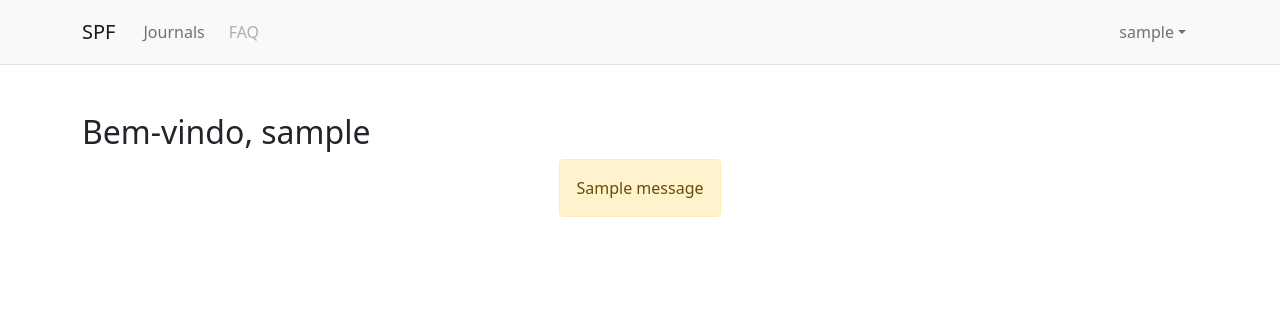
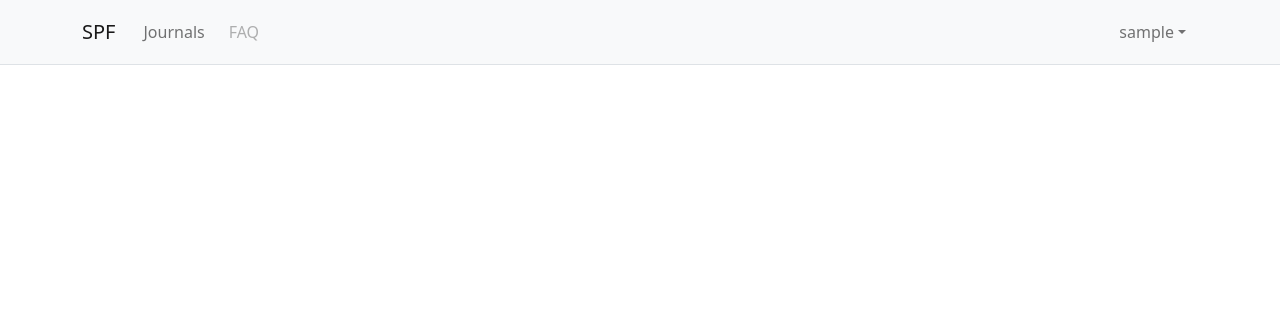
Before and after one commit to scieloorg/kernel_to_webiste, a Django app: page / in a window 1280 px wide. Shown: the top 325 px of the page. Run offline with Django 3.2, Linux system fonts and the light colour scheme; a user stored in the database is signed in; tables that the repository leaves empty hold one stand-in row (values such as "Sample post"); one stand-in notice (Sample message) is shown; some libraries are stand-ins or nearby versions.

Commit message:
adiciona tradução ao template home e elimina conteúdo desnecessário

```diff
--- a/spf/core/templates/home.html
+++ b/spf/core/templates/home.html
@@ -1,4 +1,5 @@
 {% extends "base.html" %}
+{% load i18n %}
 
 {% block title %}
 SciELO Publishing Framework - Home
@@ -6,15 +7,5 @@ SciELO Publishing Framework - Home
 
 {% block content %}
 <div class="row justify-content-center pt-5">
-    <h2>Bem-vindo, {{ user.username }}</h2>
-
-    {% for message in messages %}
-    <div class="d-flex justify-content-center">
-        <div class="alert alert-warning" role="alert">
-            {{ message }}
-        </div>
-    </div>
-    {% endfor %}
-
 </div>
 {% endblock %}
```
